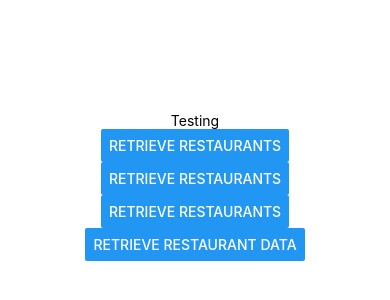
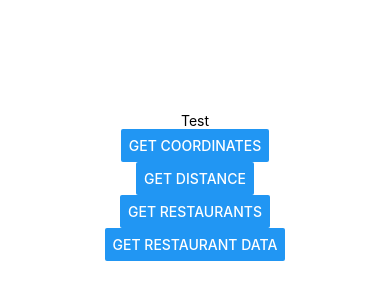
Before and after one commit to yebrandon/HackWestern_Swype, a React Native app: screen / in a window 390 px wide. Shown: the part 236-536 px from the top of the page. Built offline with nearby package versions, Linux system fonts and the light colour scheme; no server answers.

Commit message:
Tweaked API functions to return appropriately parsed data

```diff
--- a/App.js
+++ b/App.js
@@ -1,22 +1,34 @@
 import { apisAreAvailable } from 'expo';
 import { StatusBar } from 'expo-status-bar';
-import React from 'react';
+import React, { useState } from 'react';
 import { StyleSheet, Button, Text, View } from 'react-native';
 import { getCoordinates, getDistance, getRestaurants, getRestaurantData } from './api-functions.js';
 
 export default function App() {
-  const origin = [44.23615241301187, -76.5017104019393];
+  const [coordinates, setCoordinates] = useState();
   const destination = [44.25669328594723, -76.572248715344];
   const location = 'Kingston, ON';
   const id = 'RT1HlvUzWzMlVNRDSHoN_Q';
 
   return (
     <View style={styles.container}>
-      <Text>Testing</Text>
-      <Button title="Retrieve restaurants" onPress={getCoordinates()} />
-      <Button title="Retrieve restaurants" onPress={getDistance(origin, destination)} />
-      <Button title="Retrieve restaurants" onPress={getRestaurants(location)} />
-      <Button title="Retrieve restaurant data" onPress={getRestaurantData(id)} />
+      <Text>Test</Text>
+      <Button title="Get coordinates" onPress={async () => {
+        setCoordinates(await getCoordinates());
+        alert('Latitude: ' + coordinates.latitude + '\nLongitude: ' + coordinates.longitude);
+      }} />
+      <Button title="Get distance" onPress={async () => {
+        const distance = await getDistance(coordinates, destination);
+        alert('Distance: ' + distance);
+      }} />
+      <Button title="Get restaurants" onPress={async () => {
+        const restaurants = await getRestaurants(location);
+        alert('Restaurants: ' + restaurants);
+      }} />
+      <Button title="Get restaurant data" onPress={async () => {
+        const restaurantData = await getRestaurantData(id);
+        alert('Restaurant data: ' + JSON.stringify(restaurantData));
+      }} />
       <StatusBar style="auto" />
     </View>
   );
--- a/api-functions.js
+++ b/api-functions.js
@@ -1,8 +1,8 @@
 import React from 'react';
 import { YELP_API_KEY, GOOGLE_API_KEY } from './api-keys.json';
 
-export function getCoordinates() {
-  fetch('https://www.googleapis.com/geolocation/v1/geolocate?key=' + GOOGLE_API_KEY, {
+export async function getCoordinates() {
+  return await fetch('https://www.googleapis.com/geolocation/v1/geolocate?key=' + GOOGLE_API_KEY, {
     method: 'POST',
     headers: {
       Accept: 'application/json',
@@ -16,8 +16,12 @@ export function getCoordinates() {
     //If response is in json then in success
     .then((responseJson) => {
       //Success
-      alert(responseJson.location.lat + " " + responseJson.location.lng);
-      console.log(responseJson.location.lat, responseJson.location.lng);
+      const coordinates = {
+        latitude: responseJson.location.lat,
+        longitude: responseJson.location.lng
+      };
+      console.log('Coordinates: ' + JSON.stringify(coordinates));
+      return coordinates;
     })
     //If response is not in json then in error
     .catch((error) => {
@@ -27,9 +31,9 @@ export function getCoordinates() {
     });
 };
 
-export function getDistance(origin, destination) {
+export async function getDistance(origin, destination) {
   //GET request
-  fetch('https://maps.googleapis.com/maps/api/distancematrix/json?units=metric&origins=' + origin[0] + ',' + origin[1] + '&destinations=' + destination[0] + ',' + destination[1] + '&key=' + GOOGLE_API_KEY, {
+  return await fetch('https://maps.googleapis.com/maps/api/distancematrix/json?units=metric&origins=' + origin.latitude + ',' + origin.longitude + '&destinations=' + destination[0] + ',' + destination[1] + '&key=' + GOOGLE_API_KEY, {
     method: 'GET',
     //Request Type
   })
@@ -37,8 +41,9 @@ export function getDistance(origin, destination) {
     //If response is in json then in success
     .then((responseJson) => {
       //Success
-      alert(responseJson.status);
-      console.log(responseJson.rows[0].elements[0].duration.text);
+      const distance = responseJson.rows[0].elements[0].duration.text;
+      console.log('Distance: ' + distance);
+      return distance;
     })
     //If response is not in json then in error
     .catch((error) => {
@@ -48,14 +53,14 @@ export function getDistance(origin, destination) {
     });
 };
 
-export function getRestaurants(location) {
+export async function getRestaurants(location) {
   //GET request
   const long = '43.6532';
   const lat = '79.3832';
   const radius = '40000';
   const category = '';
   const price = '';
-  fetch('https://api.yelp.com/v3/businesses/search?term=restaurants&location=' + location + '&radius=' + radius + '&limit=50&open_now=true', {
+  return await fetch('https://api.yelp.com/v3/businesses/search?term=restaurants&location=' + location + '&radius=' + radius + '&limit=50&open_now=true', {
     method: 'GET',
     //Request Type
     headers: {
@@ -66,8 +71,9 @@ export function getRestaurants(location) {
     //If response is in json then in success
     .then((responseJson) => {
       //Success
-      alert(responseJson.businesses[0].name);
-      console.log(responseJson.businesses.map((value) => value.id));
+      const restaurants = responseJson.businesses.map((value) => value.id);
+      console.log('Restaurants: ' + restaurants);
+      return restaurants;
     })
     //If response is not in json then in error
     .catch((error) => {
@@ -77,9 +83,9 @@ export function getRestaurants(location) {
     });
 };
 
-export function getRestaurantData(id) {
+export async function getRestaurantData(id) {
   //GET request
-  fetch('https://api.yelp.com/v3/businesses/' + id, {
+  return await fetch('https://api.yelp.com/v3/businesses/' + id, {
     method: 'GET',
     //Request Type
     headers: {
@@ -90,7 +96,6 @@ export function getRestaurantData(id) {
     //If response is in json then in success
     .then((responseJson) => {
       //Success
-      alert(responseJson.name);
       const restaurantData = {
         name: responseJson.name,
         url: responseJson.url,
@@ -103,7 +108,8 @@ export function getRestaurantData(id) {
         photos: responseJson.photos,
         price: responseJson.price,
         hours: responseJson.hours[0].open.map((value) => [value.start, value.end, value.day])};
-      console.log(restaurantData);
+      console.log('Restaurant data: ' + JSON.stringify(restaurantData));
+      return restaurantData;
     })
     //If response is not in json then in error
     .catch((error) => {
```
